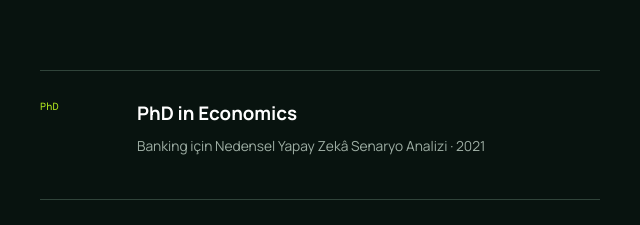
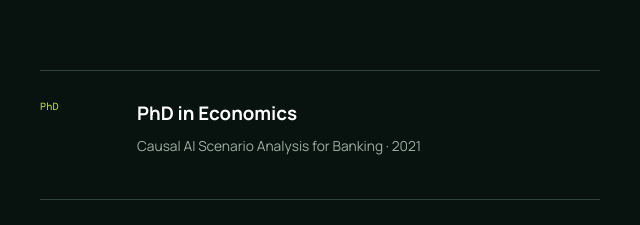
Before and after one commit to homodigitus/homodigitus.github.io, a plain HTML site: page dist/index-en.html in a window 1280 px wide. Shown: the part 5180-5405 px from the top of the page, 640-1280 px from the left. Drawn offline with nearby package versions, Linux system fonts and the light colour scheme.

Commit message:
polish English academic translation

```diff
--- a/dist/index-en.html
+++ b/dist/index-en.html
@@ -206,7 +206,7 @@
           <p>I combine technical practice with a strong theoretical foundation through a PhD in Economics, causal AI research, and university-level teaching experience.</p>
         </div>
         <div class="academic-cards">
-          <article class="academic-card reveal"><span>PhD</span><div><h3>PhD in Economics</h3><p>Banking için Nedensel Yapay Zekâ Senaryo Analizi · 2021</p></div></article>
+          <article class="academic-card reveal"><span>PhD</span><div><h3>PhD in Economics</h3><p>Causal AI Scenario Analysis for Banking · 2021</p></div></article>
           <article class="academic-card reveal"><span>EDU</span><div><h3>University Teaching</h3><p>Decision Analysis · Graduate<br>Statistics · Undergraduate</p></div></article>
           <article class="academic-card reveal"><span>R&D</span><div><h3>Research Areas</h3><p>Causal AI · Early Warning Systems · Survival Analysis · Optimization</p></div></article>
         </div>
```
Also changed, not shown: index-en.html (+1 -1 lines).
